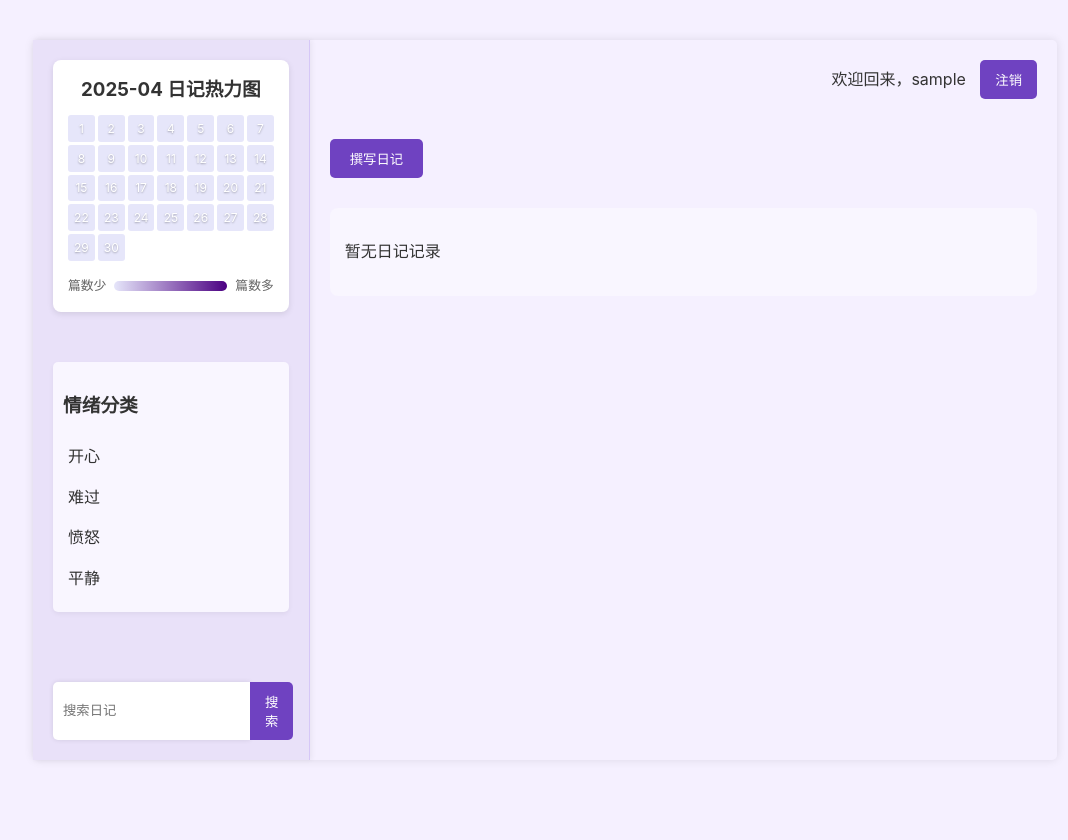
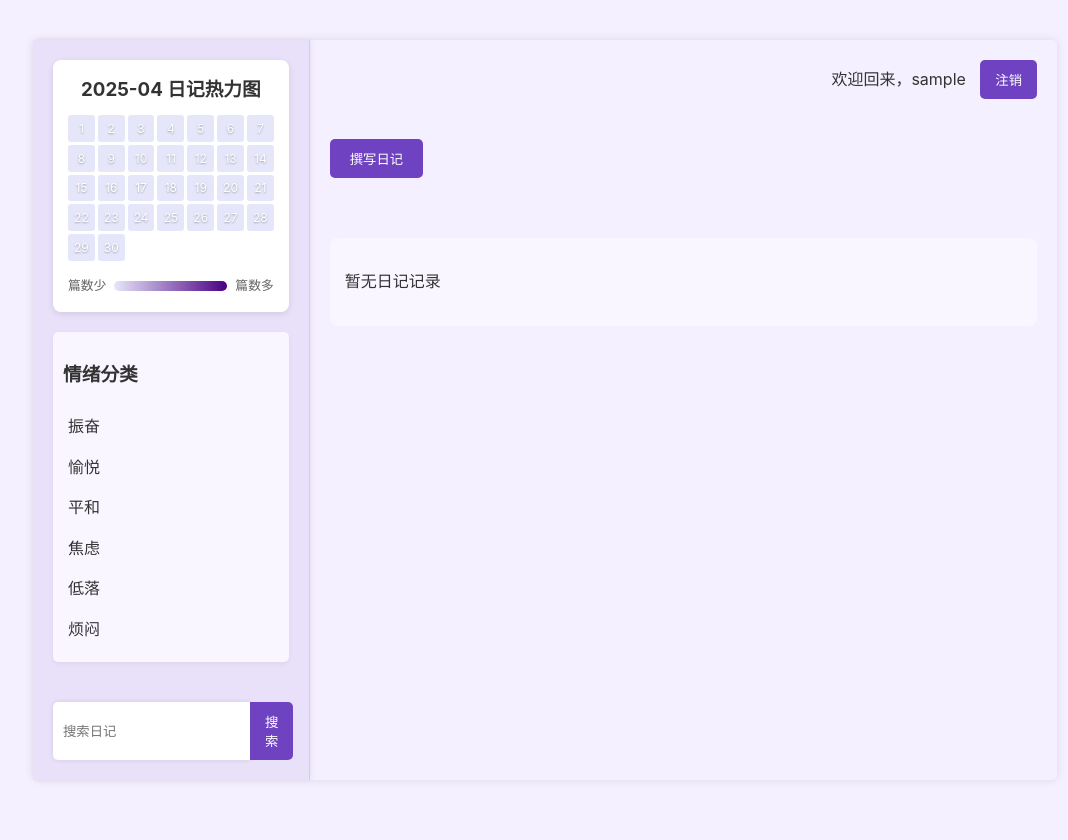
Before and after one commit to c0ffee-milk/Inksoul, a Flask app: page /diary/mine in a window 1280 px wide. Shown: the whole page, without its empty margins (95-1163 px from the left). Run offline with Flask 3, Linux system fonts and the light colour scheme; the visitor is signed in with stand-in values (Sample User, id 1); data comes from the database, SQL or seed files in the repository; data that the repository does not hold is empty; some libraries are stand-ins or nearby versions.

Commit message:
情绪分类

```diff
--- a/static/css/style.css
+++ b/static/css/style.css
@@ -243,7 +243,7 @@ body {
     display: grid;
     grid-template-columns: repeat(auto-fill, minmax(280px, 1fr));
     gap: 20px;
-    margin-top: 30px;
+    margin-top: 60px;
     padding: 15px;
     background: #f9f6ff;
     border-radius: 8px;
--- a/templates/index.html
+++ b/templates/index.html
@@ -125,15 +125,17 @@
             <span>篇数多</span>
         </div>
     </div>
-            <div class="category">
-                <h3>情绪分类</h3>
-                <ul>
-                    <li>开心</li>
-                    <li>难过</li>
-                    <li>愤怒</li>
-                    <li>平静</li>
-                </ul>
-            </div>
+           <div class="category">
+    <h3>情绪分类</h3>
+    <ul>
+        <li>振奋</li>
+        <li>愉悦</li>
+        <li>平和</li>
+        <li>焦虑</li>
+        <li>低落</li>
+        <li>烦闷</li>
+    </ul>
+</div>
             <div class="search-box">
                 <input type="text" placeholder="搜索日记">
                 <button>搜索</button>
```
